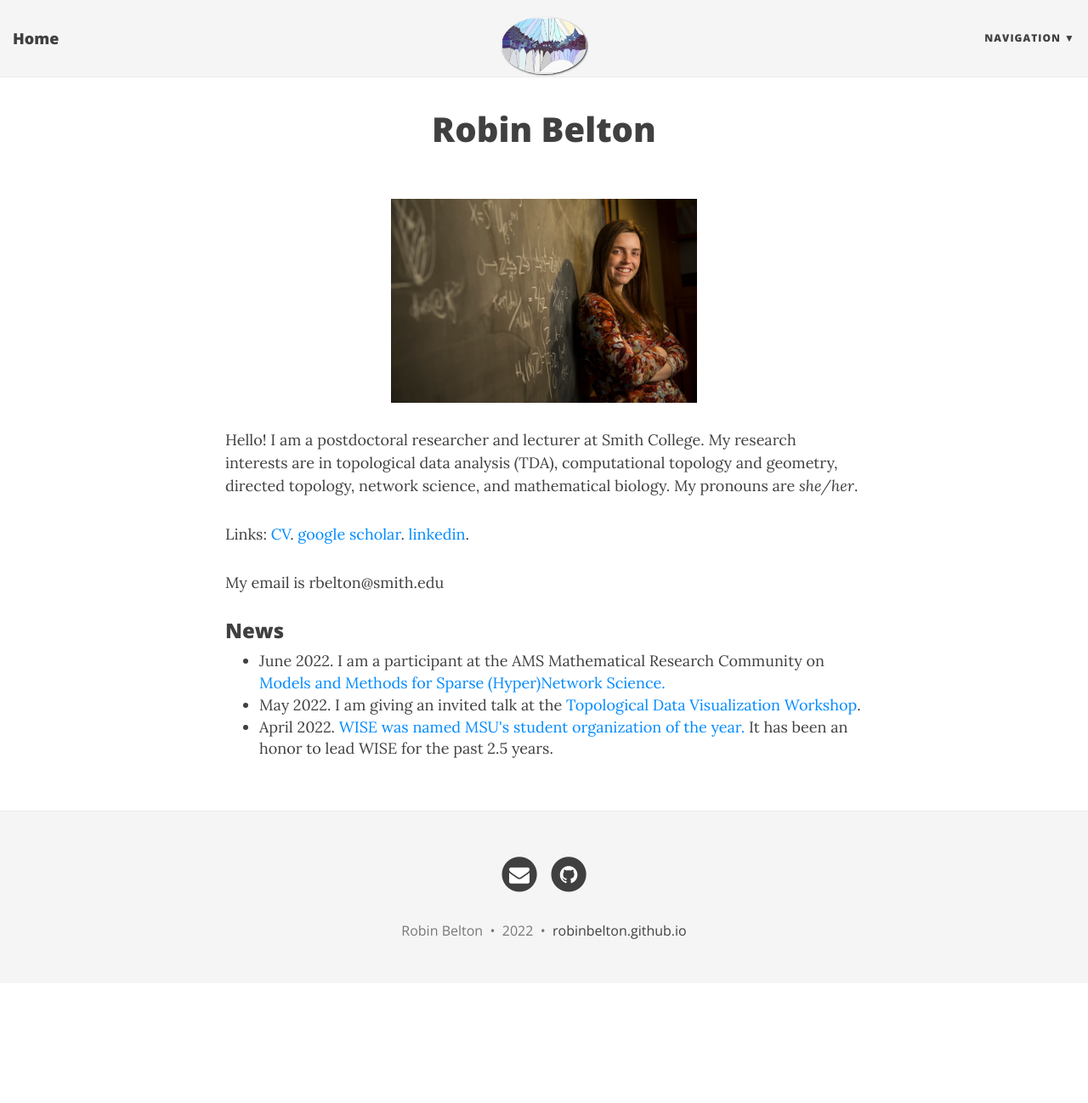
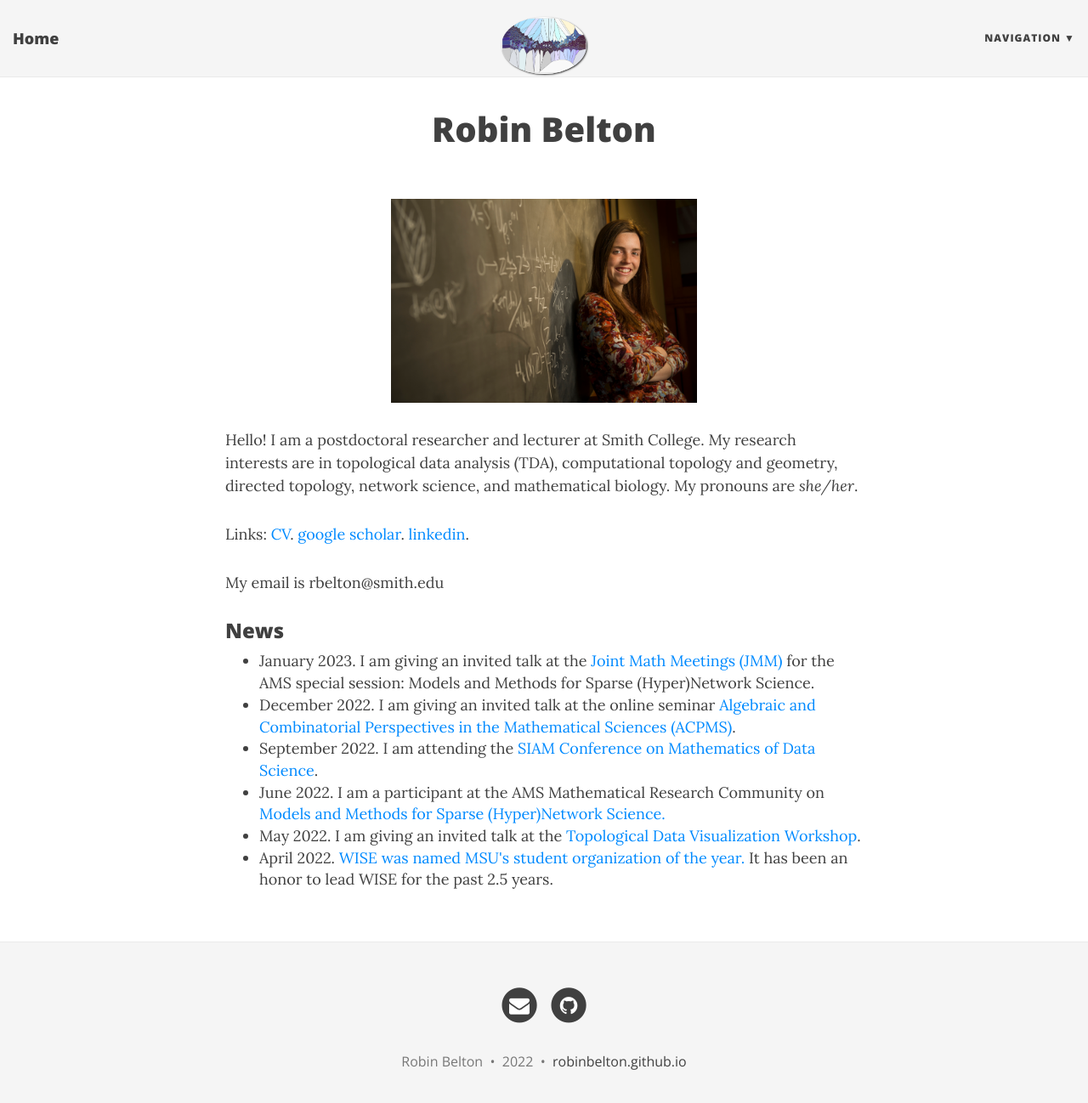
Before and after one commit to robinbelton/robinbelton.github.io, a Jekyll site: the page built from index.html, in a window 1280 px wide and 1311 px high. Shown: the top 1298 px of the window at 85% size. Built offline with Jekyll 4.4.1, drawn with Linux system fonts in a browser that asks for light colours; nearby versions of some CDN libraries; the list of posts is cut into pages by our own code.

Commit message:
Add more news

```diff
--- a/index.html
+++ b/index.html
@@ -19,7 +19,14 @@ use-site-title: true
 
 <h3>News</h3>
 <ul>
+    <li>January 2023. I am giving an invited talk at the <a href="https://www.jointmathematicsmeetings.org/meetings/national/jmm2023/2270_intro">Joint Math Meetings (JMM)</a> for the AMS special session: Models and Methods for Sparse (Hyper)Network Science.
+    </li>
+    <li>December 2022. I am giving an invited talk at the online seminar <a href="https://www.math.ntnu.no/acpms/"> Algebraic and Combinatorial Perspectives in the Mathematical Sciences (ACPMS)</a>.
+    </li>
+    <li>September 2022. I am attending the <a href="https://www.siam.org/conferences/cm/conference/mds22">SIAM Conference on Mathematics of Data Science</a>.
+    </li>
     <li>June 2022. I am a participant at the AMS Mathematical Research Community on <a href="https://www.ams.org/programs/research-communities/2022MRC-HyperNet">Models and Methods for Sparse (Hyper)Network Science.</a>
+    </li>
     <li>May 2022. I am giving an invited talk at the <a href="https://homepage.divms.uiowa.edu/~idarcy/CONF/TDV.html">Topological Data Visualization Workshop</a>.
     </li>
     <li>April 2022. <a href="https://www.montana.edu/news/22031/students-to-be-honored-at-msu-s-99th-annual-day-of-student-recognition">WISE was named MSU's student organization of the year.</a> It has been an honor to lead WISE for the past 2.5 years.
```
